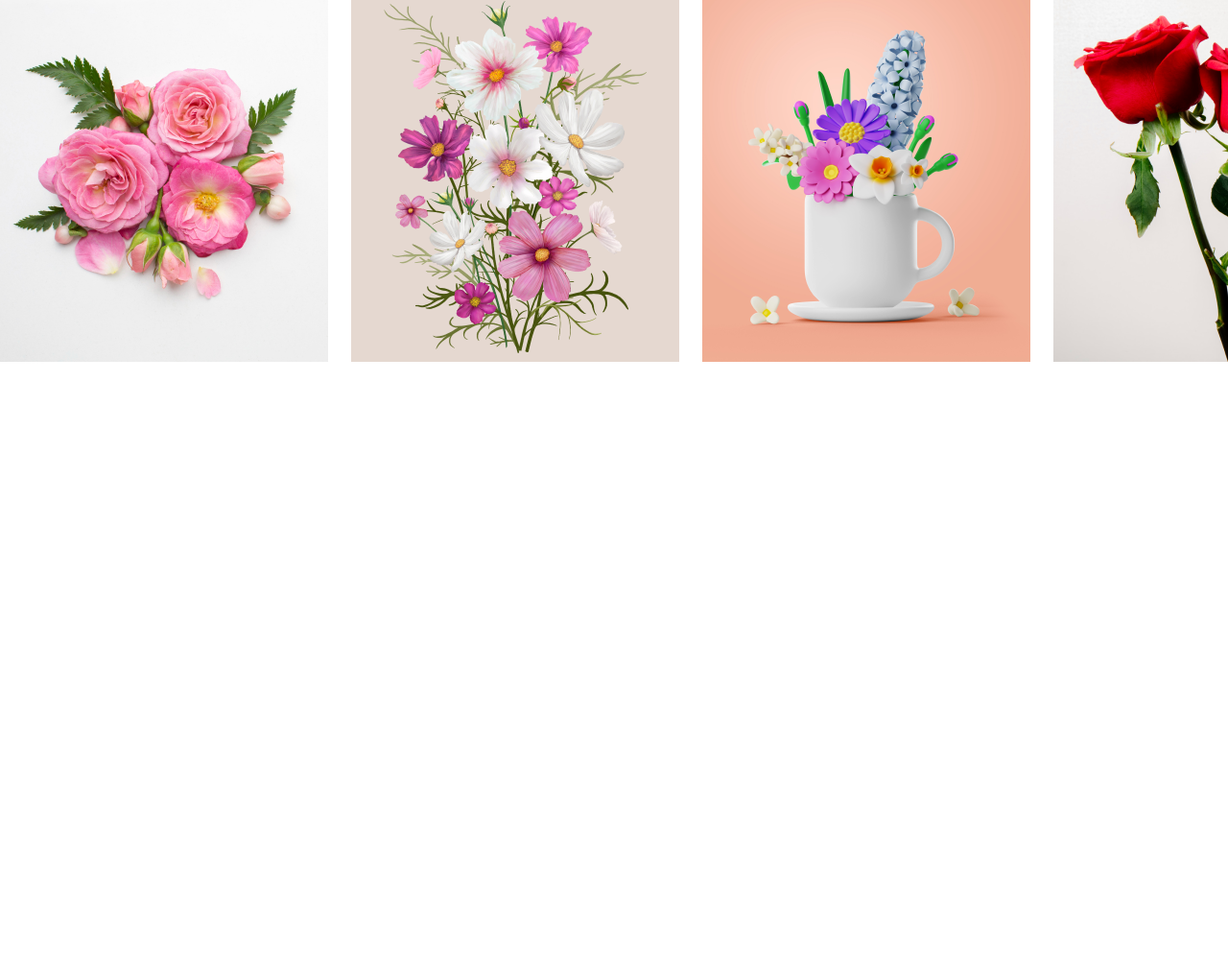
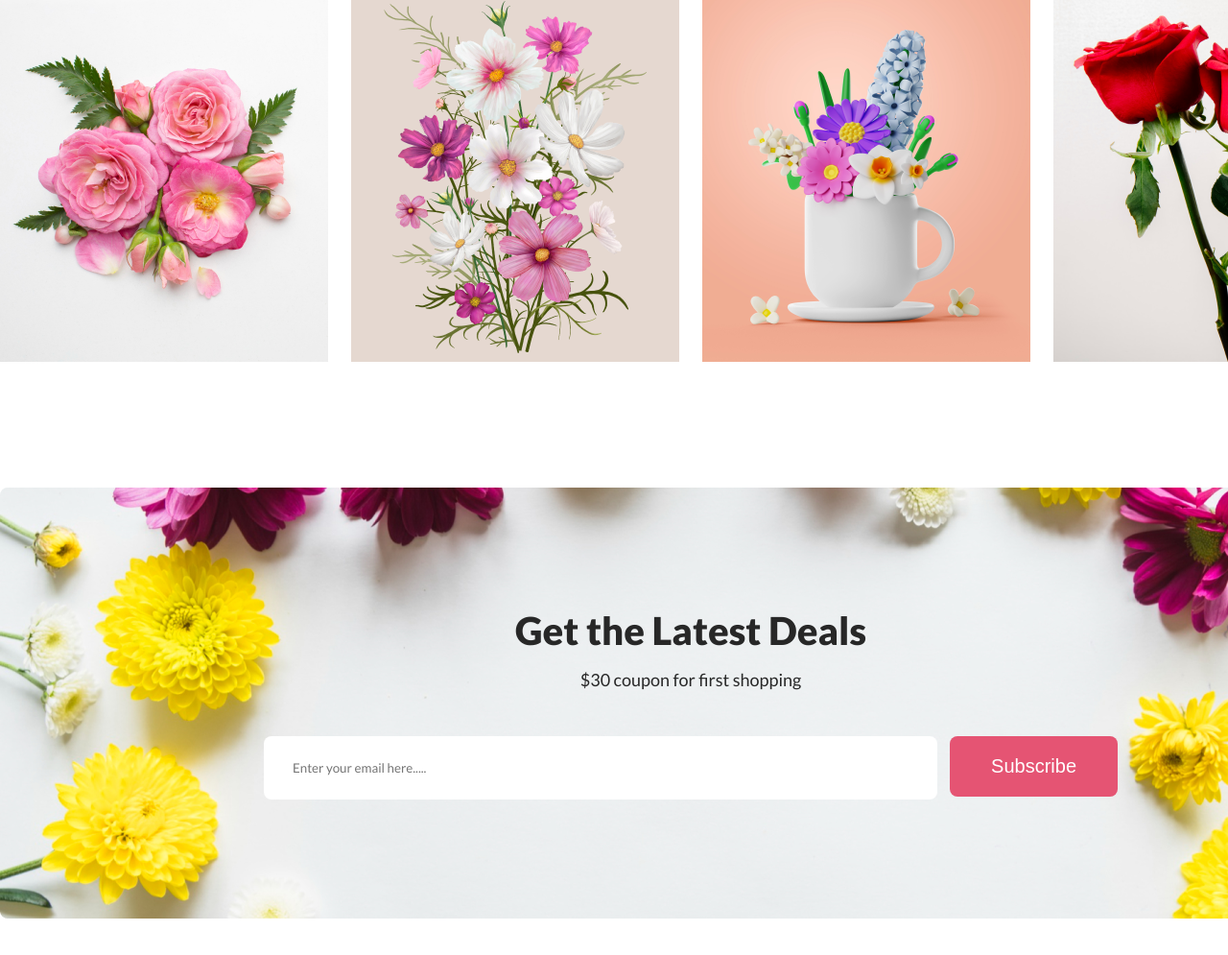
Before and after one commit to Rahibazam/flower-shop-assignment, a plain HTML site: page index.html in a window 1280 px wide. Shown: the part 3197-4192 px from the top of the page at 96% size. Before the commit the page ends 3705 px from the top, so only its background shows below. Drawn offline with Linux system fonts and the light colour scheme; files whose address does not match are found by name.

Commit message:
completed the latest deals section for desktop

```diff
--- a/index.html
+++ b/index.html
@@ -87,6 +87,22 @@
                 <div class="instagram-image-4"><img src="images/Rectangle 6.png" alt=""></div>
             </div>
         </section>
+        <section class="latest-deals">
+            <div class="shared-container">
+                <div class="latest-deals-content">
+                    <h3 class="secondary-font">
+                        Get the Latest Deals
+                    </h3>
+                    <p class="primary-font">$30 coupon for first shopping</p>
+                </div>
+                <div class="latest-deals-form">
+                    <form>
+                        <input type="email" name="" placeholder="Enter your email here....." id="">
+                        <input class="primary-btn" type="submit" value="Subscribe">
+                    </form>
+                </div>
+            </div>
+        </section>
     </main>
     <footer>
 
--- a/styles/flower-shop-assignment.css
+++ b/styles/flower-shop-assignment.css
@@ -369,3 +369,41 @@ h1{
 
     }
 }
+
+/* latest deals styles */
+
+.latest-deals{
+    margin-bottom: 128px;
+}
+
+.latest-deals > .shared-container{
+    height: 449px;
+    display: block;
+    align-content: center;
+    margin: auto;
+    text-align: center;
+    background-image: url(/solo-projects/flower-shop-assignment/images/Rectangle\ 9.png);
+    background-repeat: no-repeat;
+}
+
+.latest-deals-content > h3{
+    margin-bottom: 16px;
+}
+
+.latest-deals-content > p{
+    margin-bottom: 48px;
+}
+
+.latest-deals-form input[type="email"] {
+    font-family: "lato", sans-serif;
+    height: 64px;
+    border: 0px;
+    margin-right: 10px;
+    border-radius: 8px;
+    width: 670px;
+    padding-left: 30px;
+}
+
+.latest-deals-form input[type="submit"] {
+    font-weight: normal;
+}
```
